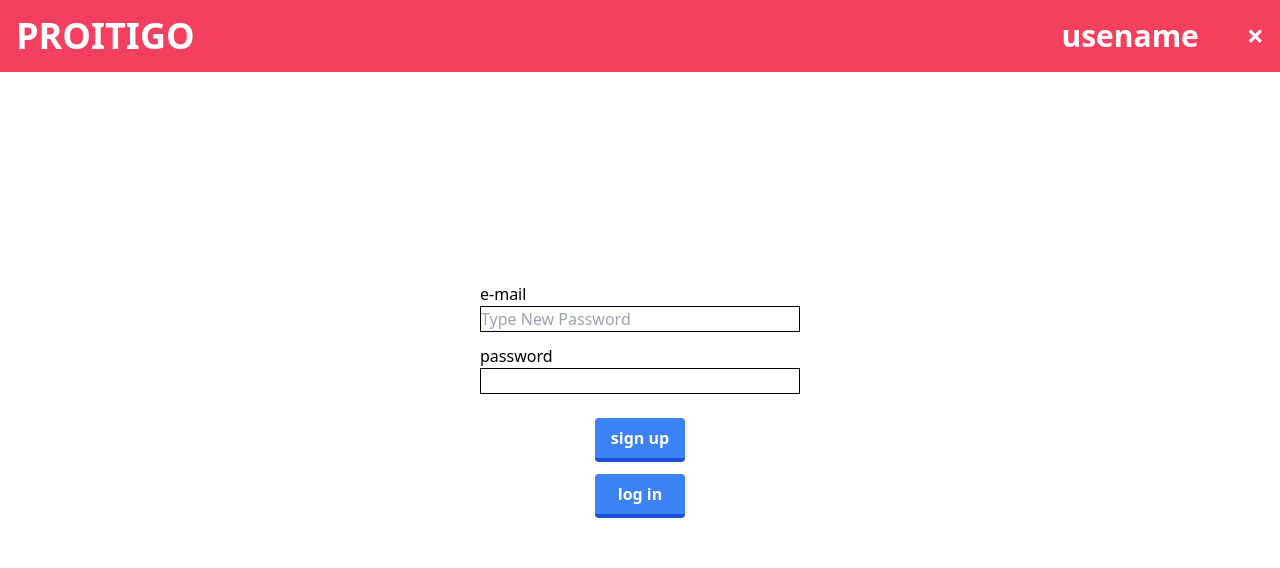
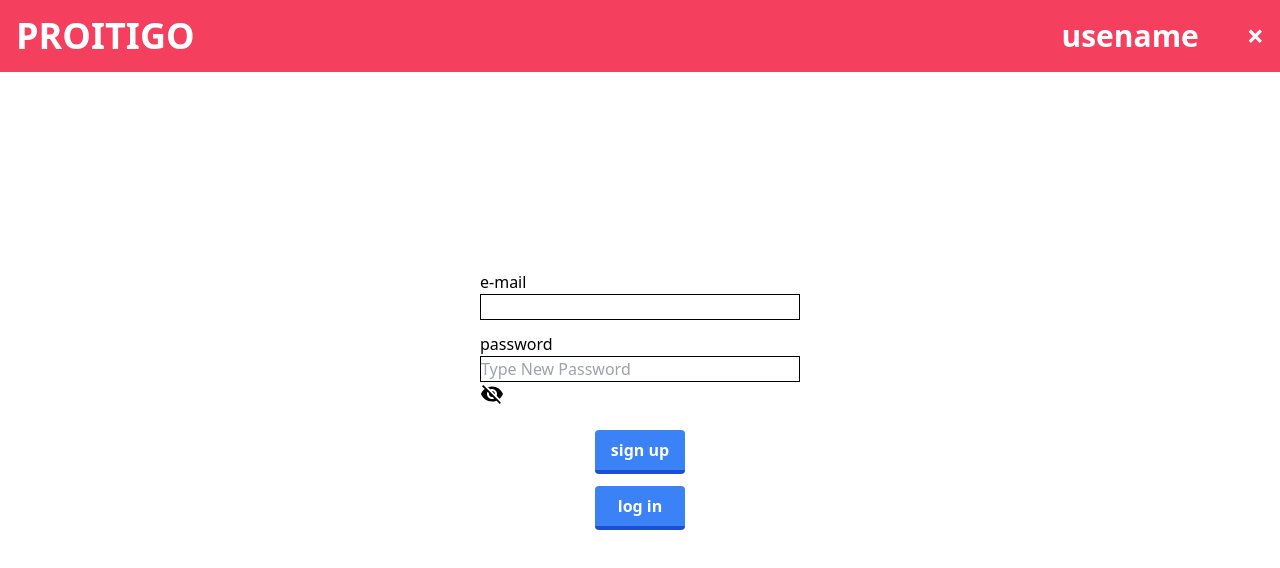
Before and after one commit to scla-sagauniv/B-komachi, a Next.js app: page / in a window 1280 px wide. Shown: the top 568 px of the page. Built offline with nearby package versions, Linux system fonts and the light colour scheme.

Commit message:
パソワードタブ修正

```diff
--- a/src/app/components/login-main.tsx
+++ b/src/app/components/login-main.tsx
@@ -18,7 +18,10 @@ export default function Main() {
       <div className="w-80 h-full flex justify-center flex-col items-center">
         <div className="w-full flex flex-col">
           <p className="">e-mail</p>
-          {/* <input type="text" className="w-full min-w-44 border border-black" /> */}
+          <input type="text" className="w-full min-w-44 border border-black" />
+        </div>
+        <div className="w-full flex flex-col">
+          <p className=" mt-3">password</p>
           <input
             value={password}
             type={passwordType}
@@ -28,28 +31,22 @@ export default function Main() {
             onChange={(e) => {
               setPassword(e.target.value);
             }}
-              className="w-full min-w-44 border border-black Password"
+            className=" min-w-44 border border-black Password"
           />
-
           {/* 非表示 */}
-            {passwordType === "text" &&(
+          {passwordType === "password" && (
             <VisibilityOffIcon
               onClick={() => setPasswordType("text")}
               className="Password__visual"
             />
           )}
-
           {/* 表示 */}
-            {passwordType === "type" &&(
+          {passwordType === "text" && (
             <VisibilityIcon
               onClick={() => setPasswordType("password")}
               className="Password__visual"
             />
           )}
-        </div>
-        <div className="w-full flex flex-col">
-          <p className=" mt-3">password</p>
-          <input type="text" className=" min-w-44 border border-black" />
         </div>
         <div className="flex flex-col">
           <button className="mt-6 bg-blue-500 hover:bg-blue-400 text-white font-bold py-2 px-4 border-b-4 border-blue-700 hover:border-blue-500 rounded">
```
Lines whose indentation alone changed are shown as unchanged.
